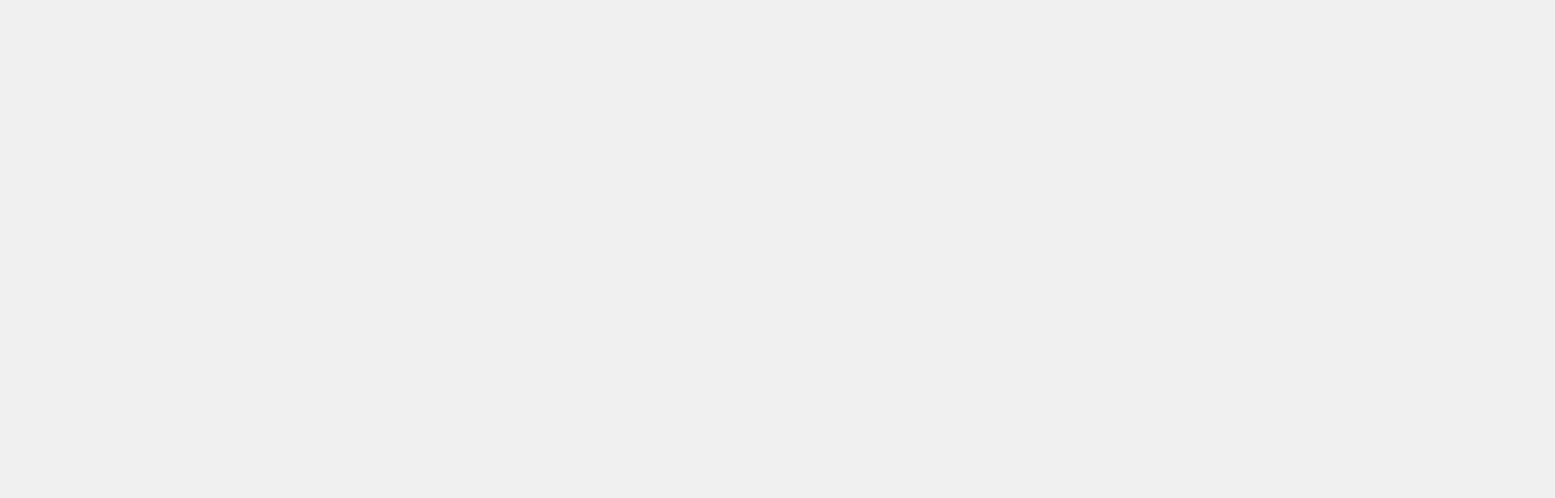
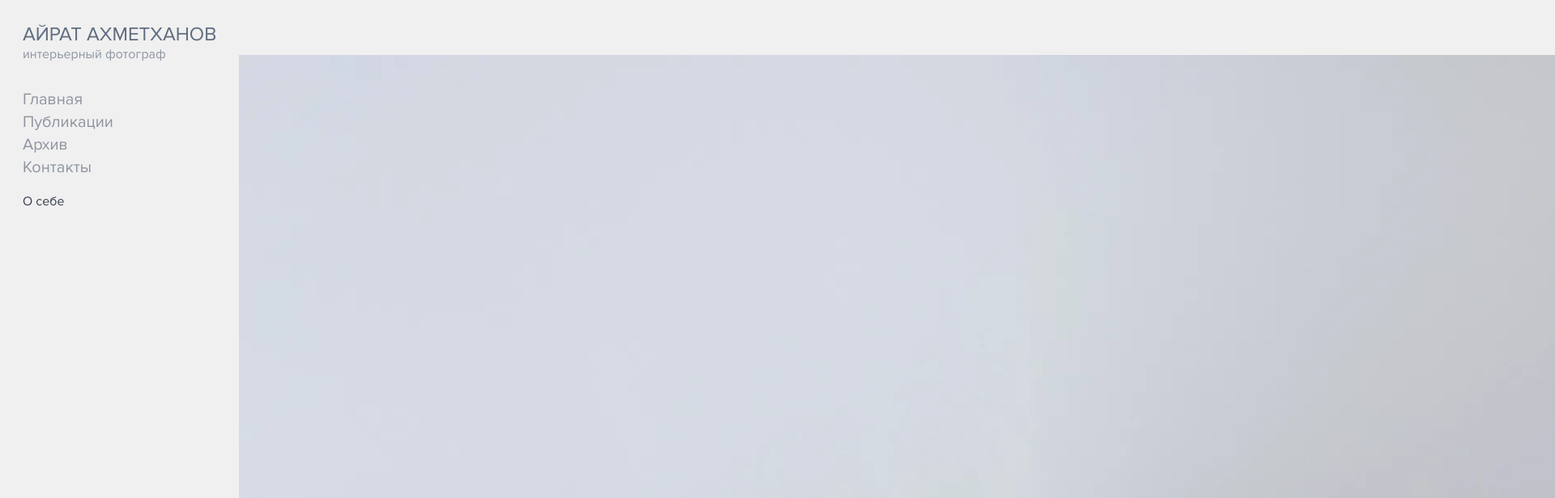
Before and after one commit to groom7/photographer-website, a React (Create React App) app: page /about in a window 1280 px wide. Before the commit this address had no page. Shown: the top 616 px of the page at 81% size, 1920 px wide, since content can reach past the window. Built offline with nearby package versions, Linux system fonts and the light colour scheme.

Commit message:
feat:implement routes

```diff
--- a/src/components/app/App.tsx
+++ b/src/components/app/App.tsx
@@ -1,44 +1,20 @@
-import React, { FC } from "react";
-import { NavLink, Route, Routes } from "react-router-dom";
-import styles from "./App.module.css";
-import Gallery from "../gallery/Gallery";
+import React from "react";
+import { Route, Routes } from "react-router-dom";
+// import styles from "./App.module.css";
+import Layout from "../layout/Layout";
+import MainPage from "../../pages/main-page/MainPage";
 
-const App: FC = () => {
+const App = () => {
   return (
     <Routes>
-      <Route
-        path="/"
-        element={
-          <div className={styles.app}>
-            <header className={styles.header}>
-              <NavLink to="/" className={styles.logoWrapper}>
-                <h1 className={styles.logoTitle}>Айрат Ахметханов</h1>
-                <span className={styles.logoSubTitle}>интерьерный фотограф</span>
-              </NavLink>
-              <nav className={styles.nav}>
-                <ul className={styles.navList} id="navList">
-                  <NavLink to="/" className={styles.navLink}>
-                    Главная
-                  </NavLink>
-                  <NavLink to="/about" className={styles.navLink}>
-                    Публикации
-                  </NavLink>
-                  <NavLink to="/about" className={styles.navLink}>
-                    Архив
-                  </NavLink>
-                  <NavLink to="/about" className={styles.navLink}>
-                    Контакты
-                  </NavLink>
-                  <NavLink to="/about" className={styles.navLink}>
-                    О себе
-                  </NavLink>
-                </ul>
-              </nav>
-            </header>
-            <Gallery />
-          </div>
-        }
-      />
+      <Route path="/" element={<Layout />}>
+        <Route index path="/" element={<MainPage />} />
+        <Route index path="/publications" element={<MainPage />} />
+        <Route index path="/archive" element={<MainPage />} />
+        <Route index path="/contact" element={<MainPage />} />
+        <Route index path="/about" element={<MainPage />} />
+        {/* <Route path="*" element={<Page404 />} /> */}
+      </Route>
     </Routes>
   );
 };
--- a/src/components/app/App.module.css
+++ b/src/components/layout/Layout.module.css
@@ -1,7 +1,14 @@
-.app {
+.layout {
   display: flex;
   padding: 28px;
   gap: 28px;
+}
+
+@media screen and (max-width: 480px) {
+  .layout {
+    display: flex;
+    flex-direction: column;
+  }
 }
 
 .header {
@@ -45,10 +52,3 @@
 .navLink:hover {
   color: #37404e;
 }
-
-@media screen and (max-width: 480px) {
-  .app {
-    display: flex;
-    flex-direction: column;
-  }
-}
--- /dev/null
+++ b/src/components/layout/Layout.tsx
@@ -0,0 +1,38 @@
+import React from "react";
+import { NavLink, Outlet } from "react-router-dom";
+import styles from "./Layout.module.css";
+
+const Layout = () => {
+  return (
+    <div className={styles.layout}>
+      <header className={styles.header}>
+        <NavLink to="/" className={styles.logoWrapper}>
+          <h1 className={styles.logoTitle}>Айрат Ахметханов</h1>
+          <span className={styles.logoSubTitle}>интерьерный фотограф</span>
+        </NavLink>
+        <nav className={styles.nav}>
+          <ul className={styles.navList} id="navList">
+            <NavLink to="/" className={styles.navLink}>
+              Главная
+            </NavLink>
+            <NavLink to="/publications" className={styles.navLink}>
+              Публикации
+            </NavLink>
+            <NavLink to="/archive" className={styles.navLink}>
+              Архив
+            </NavLink>
+            <NavLink to="/contact" className={styles.navLink}>
+              Контакты
+            </NavLink>
+            <NavLink to="/about" className={styles.navLink}>
+              О себе
+            </NavLink>
+          </ul>
+        </nav>
+      </header>
+      <Outlet />
+    </div>
+  );
+};
+
+export default Layout;
--- a/src/index.css
+++ b/src/index.css
@@ -5,6 +5,7 @@
   background-color: #f0f0f0;
   color: #8e959f;
 }
+
 *,
 *::before,
 *::after {
--- /dev/null
+++ b/src/pages/main-page/MainPage.module.css
@@ -0,0 +1,12 @@
+.app {
+  display: flex;
+  padding: 28px;
+  gap: 28px;
+}
+
+@media screen and (max-width: 480px) {
+  .app {
+    display: flex;
+    flex-direction: column;
+  }
+}
--- /dev/null
+++ b/src/pages/main-page/MainPage.tsx
@@ -0,0 +1,9 @@
+import React, { FC } from "react";
+// import styles from "./MainPage.module.css";
+import Gallery from "../../components/gallery/Gallery";
+
+const MainPage: FC = () => {
+  return <Gallery />;
+};
+
+export default MainPage;
```
Also changed, not shown: src/index.tsx (+7 -7 lines).
